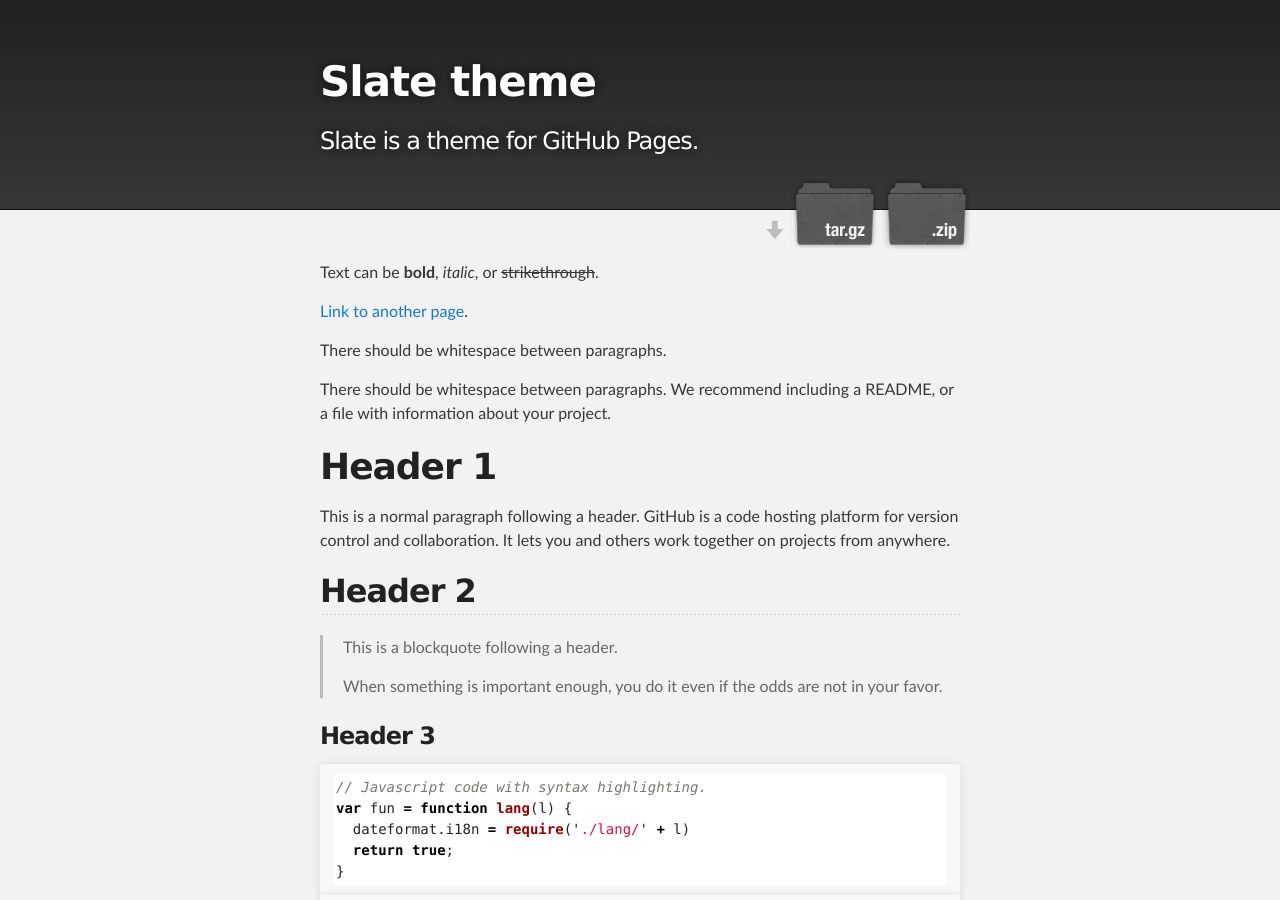
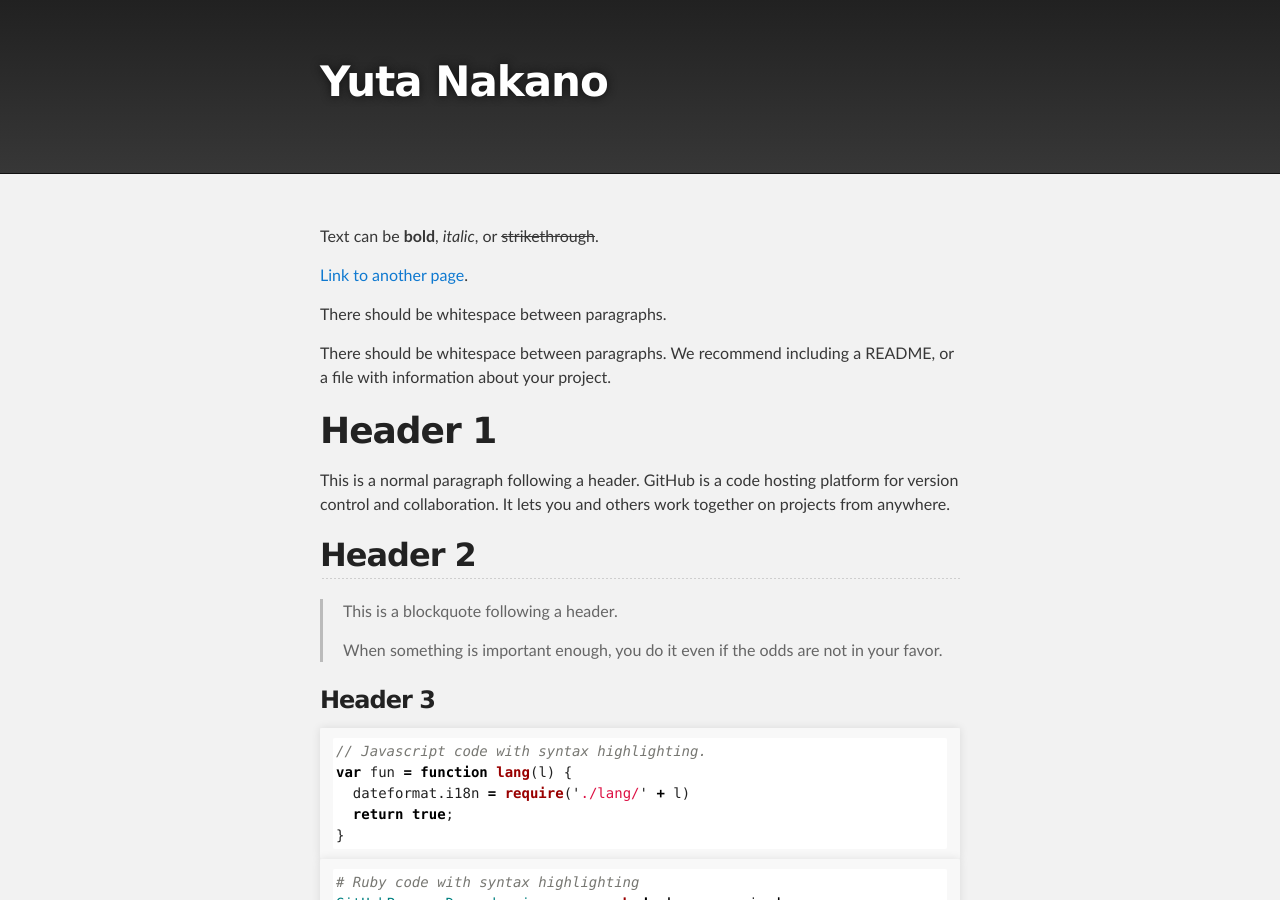
Before and after one commit to mits58/mits58.github.io, a Jekyll site: the page built from index.md, in a window 1280 px wide and 900 px high. Built offline with Jekyll 4.4.1, drawn with Linux system fonts in a browser that asks for light colours.

Commit message:
changed description

```diff
--- a/_config.yml
+++ b/_config.yml
@@ -1,5 +1,5 @@
-title: Slate theme
-description: Slate is a theme for GitHub Pages.
+title: Yuta Nakano
+description: I am a master's course student (MC1) at Hokkaido University, Japan.
 show_downloads: true
 google_analytics:
 theme: jekyll-theme-slate
--- a/_layouts/default.html
+++ b/_layouts/default.html
@@ -15,19 +15,8 @@
     <!-- HEADER -->
     <div id="header_wrap" class="outer">
         <header class="inner">
-          {% if site.github.is_project_page %}
-            <a id="forkme_banner" href="{{ site.github.repository_url }}">View on GitHub</a>
-          {% endif %}
-
           <h1 id="project_title">{{ site.title | default: site.github.repository_name }}</h1>
-          <h2 id="project_tagline">{{ site.description | default: site.github.project_tagline }}</h2>
-
-          {% if site.show_downloads %}
-            <section id="downloads">
-              <a class="zip_download_link" href="{{ site.github.zip_url }}">Download this project as a .zip file</a>
-              <a class="tar_download_link" href="{{ site.github.tar_url }}">Download this project as a tar.gz file</a>
-            </section>
-          {% endif %}
+          <h2 id="project_tagline">{{ site.affiliation | default: site.github.project_tagline }}</h2>
         </header>
     </div>
 
```
